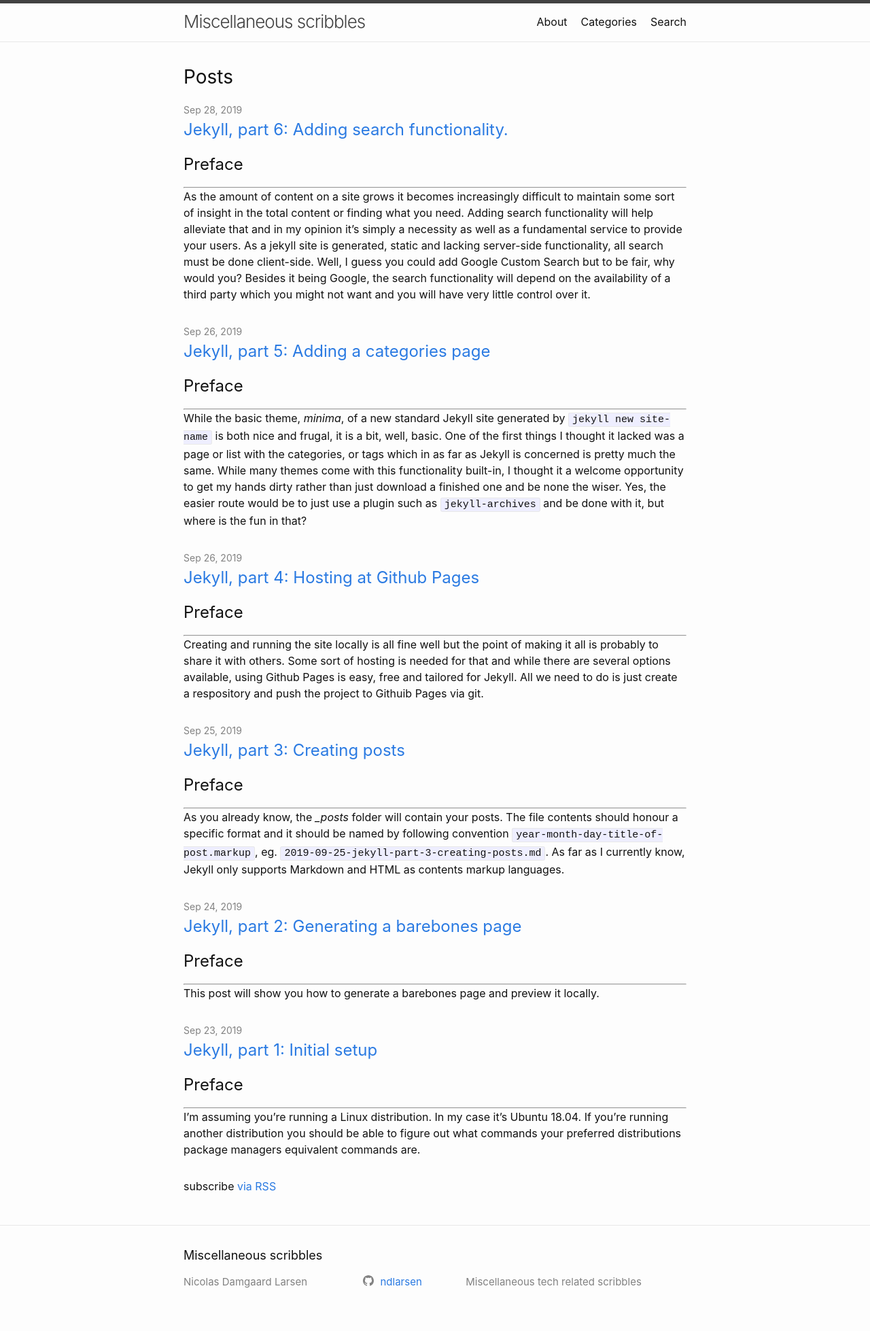
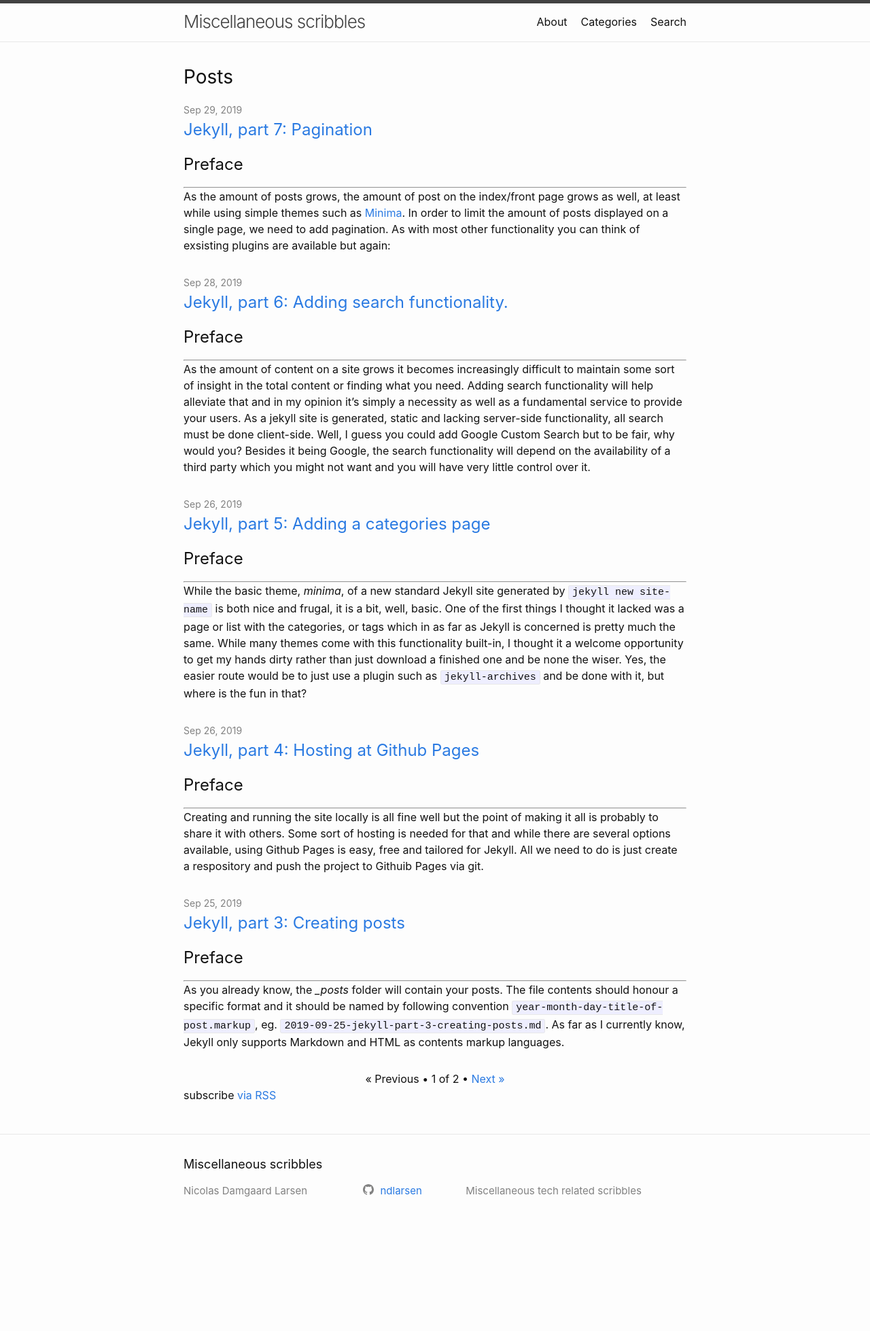
Before and after one commit to ndlarsen/ndlarsen.github.io, a Jekyll site: the page built from index.html, in a window 1280 px wide. Shown: the whole page at 68% size. Built offline with Jekyll 4.4.1, drawn with Linux system fonts in a browser that asks for light colours; the list of posts is cut into pages by our own code; after the commit the page ends 1824 px from its top, so only the background shows below that.

Commit message:
Added pagination and wrote a post about it.

````diff
--- a/Gemfile
+++ b/Gemfile
@@ -17,6 +17,7 @@ gem "minima", "~> 2.5"
 group :jekyll_plugins do
   gem "jekyll-feed", "~> 0.12"
   gem "jekyll-avatar"
+  gem "jekyll-paginate"
 end
 
 # Windows and JRuby does not include zoneinfo files, so bundle the tzinfo-data gem
--- a/_config.yml
+++ b/_config.yml
@@ -18,7 +18,7 @@
 # You can create any custom variable you would like, and they will be accessible
 # in the templates via {{ site.myvariable }}.
 
-permalink: /:title/
+permalink: /post/:title/
 
 title: Miscellaneous scribbles
 #email: your-email@example.com
@@ -43,6 +43,9 @@ plugins:
   - jekyll-seo-tag
   - jekyll-avatar
 
+paginate: 5
+paginate_path: /posts/page:num
+
 # Exclude from processing.
 # The following items will not be processed, by default.
 # Any item listed under the `exclude:` key here will be automatically added to
--- a/_layouts/home.html
+++ b/_layouts/home.html
@@ -9,10 +9,16 @@ layout: default
 
   {{ content }}
 
-  {%- if site.posts.size > 0 -%}
+  {% if site.paginate %}
+    {% assign posts = paginator.posts %}
+  {% else %}
+    {% assign posts = site.posts %}
+  {% endif %}
+
+  {%- if posts.size > 0 -%}
     <h2 class="post-list-heading">{{ page.list_title | default: "Posts" }}</h2>
     <ul class="post-list">
-      {%- for post in site.posts -%}
+      {%- for post in posts -%}
       <li>
         {%- assign date_format = site.minima.date_format | default: "%b %-d, %Y" -%}
         <span class="post-meta">{{ post.date | date: date_format }}</span>
@@ -27,7 +33,21 @@ layout: default
       </li>
       {%- endfor -%}
     </ul>
-
+    {% if site.paginate %}
+    <div class="pagination">
+      {% if paginator.previous_page %}
+        <a href="{{ paginator.previous_page_path }}" class="previous">&laquo; Previous</a>  &#8226;
+      {% else %}
+        <span class="previous">&laquo; Previous &#8226;</span>
+      {% endif %}
+      <span class="page_number">{{ paginator.page }} of {{ paginator.total_pages }}</span>
+      {% if paginator.next_page %}
+      &#8226; <a href="{{ paginator.next_page_path }}" class="next">Next &raquo;</a>
+        {% else %}
+        <span class="previous">&#8226; Next &raquo;</span>
+      {% endif %}
+    </div>
+    {% endif %}
     <p class="rss-subscribe">subscribe <a href="{{ "/feed.xml" | relative_url }}">via RSS</a></p>
   {%- endif -%}
 
--- a/_posts/2019-09-28-jekyll-part-6-adding-search-functionality.md
+++ b/_posts/2019-09-28-jekyll-part-6-adding-search-functionality.md
@@ -185,3 +185,5 @@ function setTextAndDisplay(text){
 }
 ```
 That's it, try it out.
+
+The next part of the series, ["Jekyll, part 7: Pagination"]({% post_url /2019-09-29-jekyll-part-7-pagination %}), will focus on adding pagination to the site.
--- /dev/null
+++ b/_posts/2019-09-29-jekyll-part-7-pagination.md
@@ -0,0 +1,195 @@
+---
+layout: post
+title: "Jekyll, part 7: Pagination"
+date: 2019-09-29 10:07:46 +0200
+categories: [jekyll,liquid]
+---
+
+## Preface
+---
+As the amount of posts grows, the amount of post on the index/front page grows as well, at least while using simple themes such as [Minima](https://github.com/jekyll/minima). In order to limit the amount of posts displayed on a single page, we need to add pagination. As with most other functionality you can think of exsisting plugins are available but again:
+
+-- *Where is the fun in that?*
+
+## Setup
+---
+In order for this to work there is a little setup we need to do. We need to set a post per page limit and add a permalink defining the url each paginated page can be accessed at. Both these will be added to the *_config.yml*.
+
+```yaml
+paginate: 5
+paginate_path: /posts/page:num
+```
+
+This will set the post per page limit to 5 and ensure that the paginated pages can be accessed at eg. `yourblog.domain/posts/page1`. We need to add a pagination plugin to the project as well. I'm using *jekyll-paginate* as this is supported by Github Pages. Add the plugin to the *Gemfile*:
+
+```
+group :jekyll_plugins do
+  gem "jekyll-paginate"
+end
+```
+
+From within the project folder run:
+
+```
+gem install jekyll-paginator
+```
+
+Finally, rename the *index.md* in the project root to *index.html*.
+
+## Implement
+---
+We need to add the pagination functionality to the leyout template that generates the list of posts which is *_layouts/home.html*. This layout is in turn used from *index.html*. The original version of it can be seen below.
+
+### The original template
+---
+```liquid
+{% raw %}
+---
+layout: default
+---
+
+<div class="home">
+  {%- if page.title -%}
+    <h1 class="page-heading">{{ page.title }}</h1>
+  {%- endif -%}
+
+  {{ content }}
+
+  {%- if site.posts.size > 0 -%}
+    <h2 class="post-list-heading">{{ page.list_title | default: "Posts" }}</h2>
+    <ul class="post-list">
+      {%- for post in site.posts -%}
+      <li>
+        {%- assign date_format = site.minima.date_format | default: "%b %-d, %Y" -%}
+        <span class="post-meta">{{ post.date | date: date_format }}</span>
+        <h3>
+          <a class="post-link" href="{{ post.url | relative_url }}">
+            {{ post.title | escape }}
+          </a>
+        </h3>
+        {%- if site.show_excerpts -%}
+          {{ post.excerpt }}
+        {%- endif -%}
+      </li>
+      {%- endfor -%}
+    </ul>
+
+    <p class="rss-subscribe">subscribe <a href="{{ "/feed.xml" | relative_url }}">via RSS</a></p>
+  {%- endif -%}
+
+</div>
+{% endraw %}
+```
+
+Below are the current approach of the template above followd by the new approch it should implement.
+
+### Current approach
+---
+* if page has title
+    * set page title
+* if site posts are non-empty
+    * for each post in site posts
+        * assign date
+        * display date
+        * display link to post
+        * if showing excerpt is enabled
+            * show excerpt
+* display rss feed
+
+### New approach
+---
+* if page has title
+    * set page title
+* if pagination is enabled
+    * assign posts from paginator to posts
+* else
+    * assign posts from site to posts
+* if posts are non-empty
+    * for each post in posts
+        * assign date
+        * display date
+        * display link to post
+        * if showing excerpt is enabled
+            * show excerpt
+        * display rss feed
+* if pagination is enabled
+    * if pagination has previous page
+        * display link to previous page
+    * display current page number of total page number
+    * if pagination has next page
+        * display link to next page
+* display rss feed
+
+### The new template
+---
+Translating the pseudo code algorithm above, the template will now look like below.
+
+```liquid
+{% raw %}
+---
+layout: default
+---
+
+<div class="home">
+  {%- if page.title -%}
+    <h1 class="page-heading">{{ page.title }}</h1>
+  {%- endif -%}
+
+  {{ content }}
+
+  {% if site.paginate %}
+    {% assign posts = paginator.posts %}
+  {% else %}
+    {% assign posts = site.posts %}
+  {% endif %}
+
+  {%- if posts.size > 0 -%}
+    <h2 class="post-list-heading">{{ page.list_title | default: "Posts" }}</h2>
+    <ul class="post-list">
+      {%- for post in posts -%}
+      <li>
+        {%- assign date_format = site.minima.date_format | default: "%b %-d, %Y" -%}
+        <span class="post-meta">{{ post.date | date: date_format }}</span>
+        <h3>
+          <a class="post-link" href="{{ post.url | relative_url }}">
+            {{ post.title | escape }}
+          </a>
+        </h3>
+        {%- if site.show_excerpts -%}
+          {{ post.excerpt }}
+        {%- endif -%}
+      </li>
+      {%- endfor -%}
+    </ul>
+    {% if site.paginate %}
+    <div class="pagination">
+      {% if paginator.previous_page %}
+        <a href="{{ paginator.previous_page_path }}" class="previous">&laquo; Previous</a>  &#8226;
+      {% else %}
+        <span class="previous">&laquo; Previous &#8226;</span>
+      {% endif %}
+      <span class="page_number">{{ paginator.page }} of {{ paginator.total_pages }}</span>
+      {% if paginator.next_page %}
+      &#8226; <a href="{{ paginator.next_page_path }}" class="next">Next &raquo;</a>
+        {% else %}
+        <span class="previous">&#8226; Next &raquo;</span>
+      {% endif %}
+    </div>
+    {% endif %}
+    <p class="rss-subscribe">subscribe <a href="{{ "/feed.xml" | relative_url }}">via RSS</a></p>
+  {%- endif -%}
+
+</div>
+{% endraw %}
+```
+
+### Styling
+---
+In order to center the pagination links horizontally add the css below to */assets/main.css*.
+```css
+.pagination {
+    text-align: center;
+}
+```
+
+And we're done. Enjoy.
--- a/assets/main.scss
+++ b/assets/main.scss
@@ -3,3 +3,7 @@
 ---
 
 @import "minima";
+
+.pagination {
+    text-align: center;
+}
````
Also changed, not shown: Gemfile.lock, index.html (renamed from index.md).
